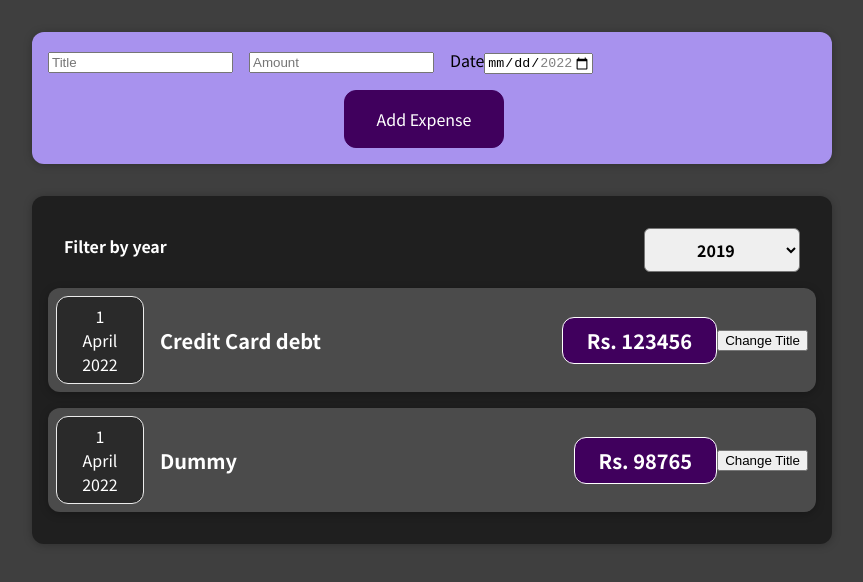
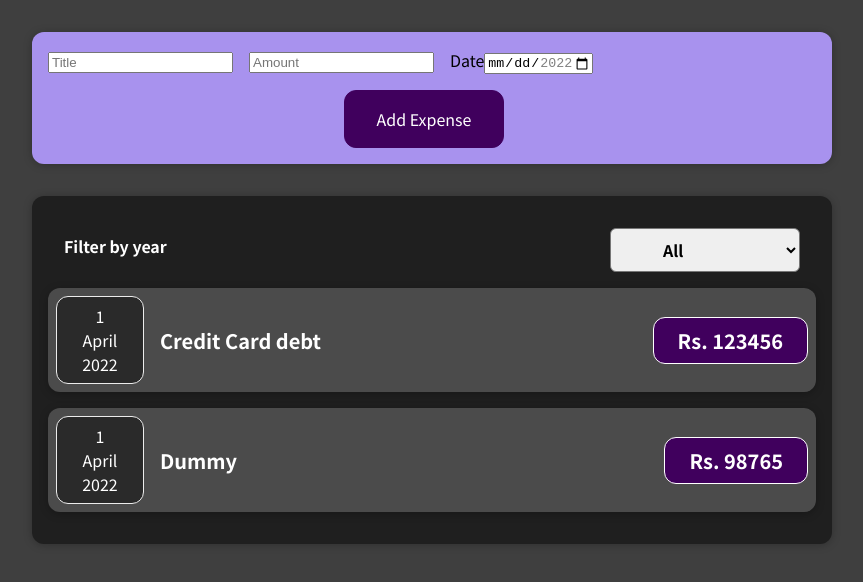
Before and after one commit to afif-malghani/ReactCourse, a React (Create React App) app in the folder 01-starting-setup/: page / in a window 1280 px wide. Shown: the top 582 px of the page, without its empty margins (208-1071 px from the left). Built offline with nearby package versions, Linux system fonts and the light colour scheme.

Commit message:
List as state, Bug fixed. List sorting on date, enabled filter.

```diff
--- a/01-starting-setup/src/App.js
+++ b/01-starting-setup/src/App.js
@@ -26,8 +26,9 @@ function App() {
     console.log("from App:");
     console.log(expense);
     setExpenses((prevExpenses) => {
-      console.log(prevExpenses);
-      return [expense, ...prevExpenses];
+      return [expense, ...prevExpenses].sort((a, b) =>
+        a.date > b.date ? 1 : -1
+      );
     });
   };
 
--- a/01-starting-setup/src/components/Expenses/ExpenseFilter.js
+++ b/01-starting-setup/src/components/Expenses/ExpenseFilter.js
@@ -11,10 +11,11 @@ const ExpensesFilter = (props) => {
       <div className="expenses-filter__control">
         <label>Filter by year</label>
         <select value={props.selectedYear} onChange={filterChangeHandler}>
-          <option value="2022">2022</option>
-          <option value="2021">2021</option>
-          <option value="2020">2020</option>
-          <option value="2019">2019</option>
+          <option value="All">All</option>
+          <option value="0">January</option>
+          <option value="1">February</option>
+          <option value="2">March</option>
+          <option value="3">April</option>
         </select>
       </div>
     </div>
--- a/01-starting-setup/src/components/Expenses/ExpenseItem.js
+++ b/01-starting-setup/src/components/Expenses/ExpenseItem.js
@@ -3,19 +3,13 @@ import DateBox from "./DateBox";
 import React, { useState } from "react";
 
 const ExpenseItem = (props) => {
-  const [title, setTitle] = useState(props.Title);
-  const clickHandler = () => {
-    setTitle("Updated!");
-  };
-
   return (
     <div className="expense-item">
       <DateBox Date={props.Date}></DateBox>
       <div className="expense-item__description">
-        <h2>{title}</h2>
+        <h2>{props.Title}</h2>
         <div className="expense-item__price">Rs. {props.Amount}</div>
       </div>
-      <button onClick={clickHandler}>Change Title</button>
     </div>
   );
 };
--- a/01-starting-setup/src/components/Expenses/ExpenseList.css
+++ b/01-starting-setup/src/components/Expenses/ExpenseList.css
@@ -7,3 +7,8 @@
   border-radius: 12px;
   box-shadow: 0 1px 8px rgba(0, 0, 0, 0.25);
 }
+
+.text-white {
+  color: white;
+  text-align: center;
+}
--- a/01-starting-setup/src/components/Expenses/ExpenseList.js
+++ b/01-starting-setup/src/components/Expenses/ExpenseList.js
@@ -6,7 +6,7 @@ import ExpensesFilter from "./ExpenseFilter";
 import { useState } from "react";
 
 const ExpenseList = (props) => {
-  const [filterValue, setFilterValue] = useState("2019");
+  const [filterValue, setFilterValue] = useState("All");
   const addFilterHandler = (selYear) => {
     setFilterValue(selYear);
   };
@@ -17,13 +17,25 @@ const ExpenseList = (props) => {
         onFilterApply={addFilterHandler}
         selectedYear={filterValue}
       />
-      {props.list_.map((expense) => (
-        <ExpenseItem
-          Date={expense.date}
-          Title={expense.title}
-          Amount={expense.amount}
-        />
-      ))}
+      {props.list_.filter(
+        (item) => filterValue === "All" || item.date.getMonth() == filterValue
+      ).length === 0 ? (
+        <p className="text-white">No Expenses Found</p>
+      ) : (
+        props.list_
+          .filter(
+            (item) =>
+              filterValue === "All" || item.date.getMonth() == filterValue
+          )
+          .map((expense, index) => (
+            <ExpenseItem
+              key={index}
+              Date={expense.date}
+              Title={expense.title}
+              Amount={expense.amount}
+            />
+          ))
+      )}
     </Card>
   );
 };
```
